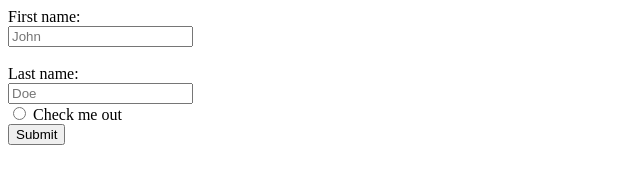
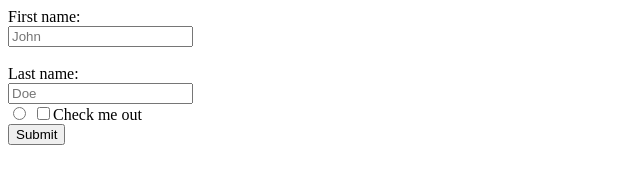
Before and after one commit to aathira-143/htmltask5.html, a plain HTML site: page index.html in a window 1280 px wide. Shown: the full height of the page, 0-640 px from the left. Drawn offline with Linux system fonts and the light colour scheme.

Commit message:
Update index.html

```diff
--- a/index.html
+++ b/index.html
@@ -10,8 +10,8 @@
     <label>Last name:</label><br>
     <input type="text" placeholder="Doe"><br>
     <input type="radio">
-    <label>Check me out</label><br>
-    <input type="submit">
+    <input type="checkbox"><label>Check me out</output></label><br>
+        <input type="submit">
    </form>
     </body>
 </html
```
